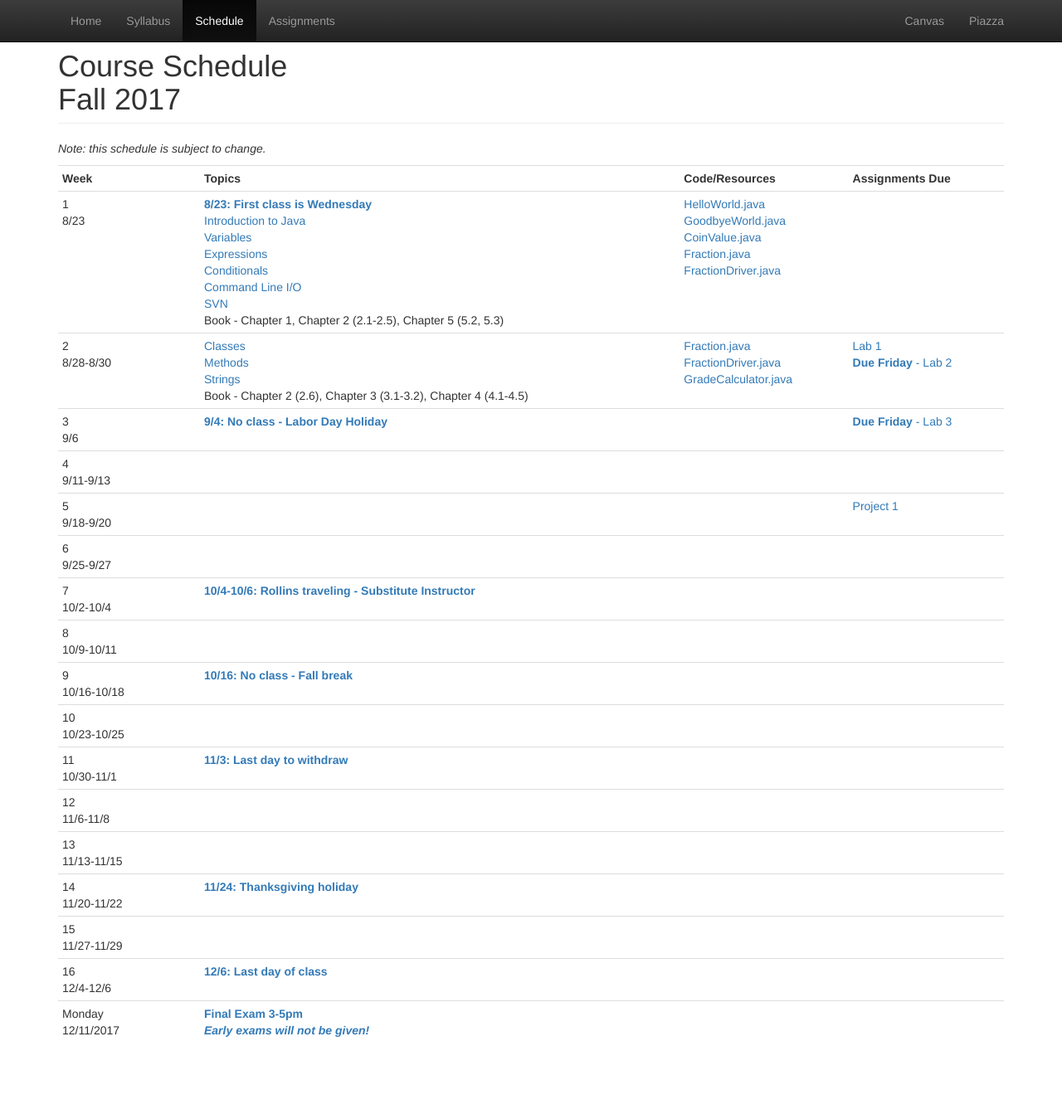
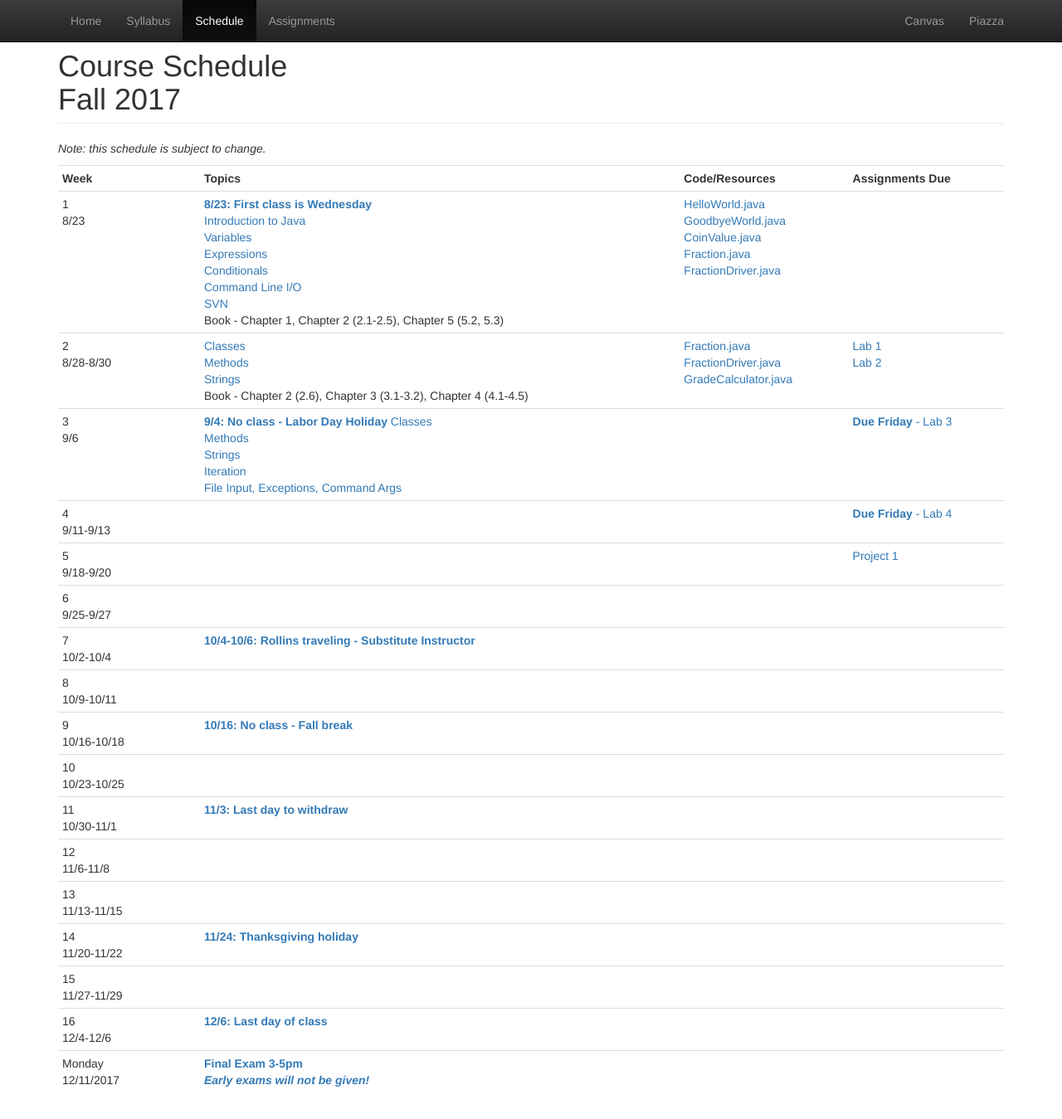
Before and after one commit to CS112-F17/cs112-f17.github.io, a Jekyll site: the page built from schedule.html, in a window 1280 px wide and 1357 px high. Shown: the top 1349 px of the window at 83% size. Built offline with Jekyll 4.4.1, drawn with Linux system fonts in a browser that asks for light colours.

Commit message:
adding lab 4 and week 3 notes

```diff
--- a/schedule.html
+++ b/schedule.html
@@ -62,15 +62,19 @@ title: Schedule
 		</td>
 		<td>
  			<a href="https://github.com/CS112-F17/labs/blob/master/lab1.md">Lab 1</a><br/>
- 			<a href="https://github.com/CS112-F17/labs/blob/master/lab2.md"><strong>Due Friday</strong> - Lab 2</a><br/>
+ 			<a href="https://github.com/CS112-F17/labs/blob/master/lab2.md">Lab 2</a><br/>
 		</td>
 	</tr>
 	<tr>
 		<td>3<br/>9/6</td>
 		<td>
 			<strong><span class="text-primary">9/4: No class - Labor Day Holiday</span></strong>
-<!-- 				<a href="https://github.com/CS112-F17/notes/blob/master/iteration.md">Iteration</a><br/>
+ 				<a href="https://github.com/CS112-F17/notes/blob/master/classes.md">Classes</a><br/>
+				<a href="https://github.com/CS112-F17/notes/blob/master/methods.md">Methods</a><br/>
+				<a href="https://github.com/CS112-F17/notes/blob/master/strings.md">Strings</a><br/>
+ 				<a href="https://github.com/CS112-F17/notes/blob/master/iteration.md">Iteration</a><br/>
 				<a href="https://github.com/CS112-F17/notes/blob/master/fileinput.md">File Input, Exceptions, Command Args</a><br/>
+<!--
 				<a href="https://github.com/CS112-F17/notes/blob/master/collections.md">Collections and ArrayLists</a><br/>
 				<a href="https://github.com/CS112-F17/notes/blob/master/fileoutput.md">File Output</a><br/>
 				<a href="https://goo.gl/ZPME02">Scope Visualization</a><br/>
@@ -108,6 +112,7 @@ title: Schedule
 		<a href="https://github.com/CS112-F17/code/blob/master/StudentTest.java">StudentTest.java</a><br/> -->
 		</td>
 		<td>
+ 			<a href="https://github.com/CS112-F17/labs/blob/master/lab4.md"><strong>Due Friday</strong> - Lab 4</a><br/>
 <!-- 				<a href="https://github.com/CS112-F17/projects/blob/master/project1.md">Project 1</a>
 -->
 		</td>
```
